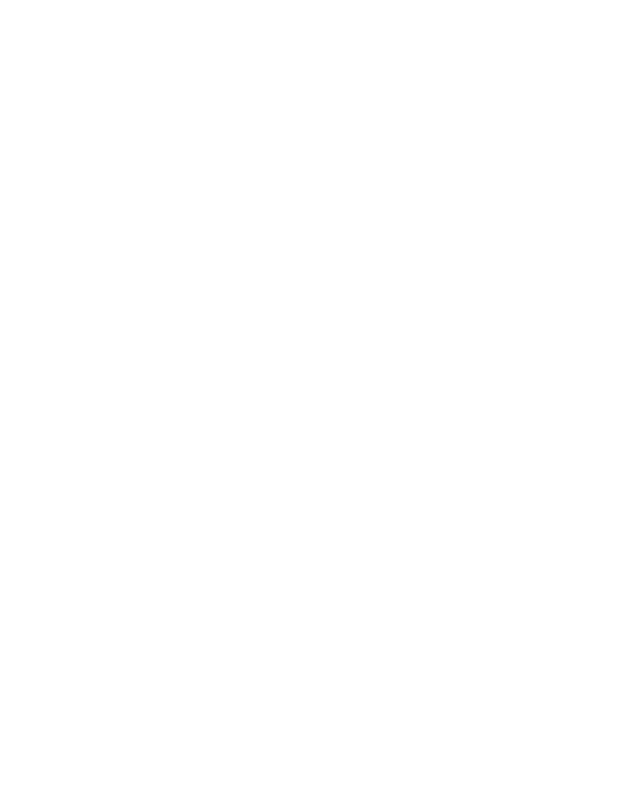
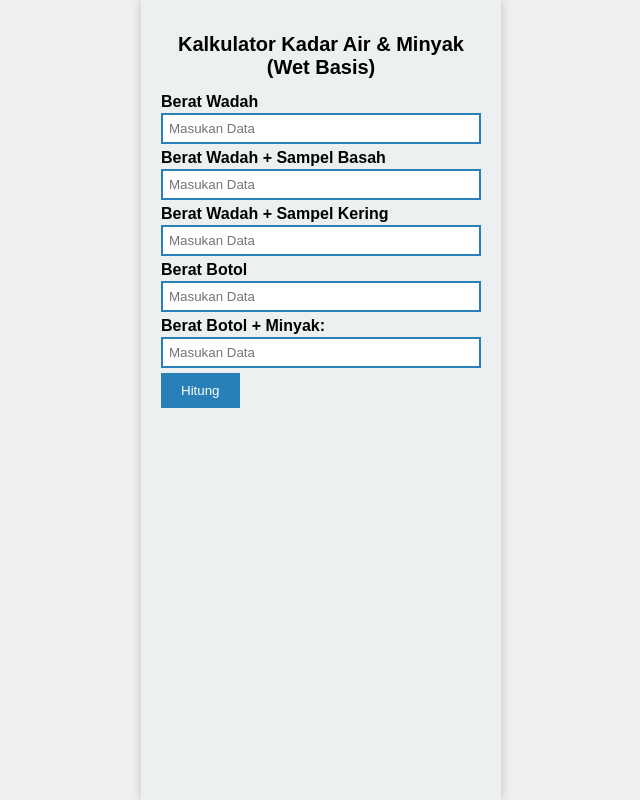
Before and after one commit to mzulkifli2309/kalkulator, a plain HTML site: page index.html in a window 1280 px wide. Shown: the whole page, without its empty margins (319-959 px from the left). Drawn offline with Linux system fonts and the light colour scheme.

Commit message:
upload yang ke 1

```diff
--- a/index.html
+++ b/index.html
@@ -1,11 +1,143 @@
 <!DOCTYPE html>
 <html lang="id">
-<head>
-    <meta charset="UTF-8">
-    <meta name="viewport" content="width=device-width, initial-scale=1.0">
-    <title>Document</title>
-</head>
-<body>
+  <head>
+    <meta charset="UTF-8" />
+    <meta
+      name="viewport"
+      content="width=360, initial-scale=1.0" />
+    <title>
+      Kalkulator moist dan kadar air
+    </title>
+    <style>
+      body {
+  font-family: Arial, sans-serif;
+        margin: 0;
+        padding: 0;
+        display: flex;
+        justify-content: center;
+        background-color: #f0f0f0;
+      }
+      .container {
+        width: 360px;
+        min-height: 100vh;
+        box-shadow: 0 0 10px
+          rgba(0, 0, 0, 0.2);
+        padding: 20px;
+        box-sizing: border-box;
+        background: #ecf0f1
+      }
+      h1 {
+        font-size: 20px;
+        text-align: center;
+      }
+    label {
+      margin-bottom: 2px;
+      display: block;
+      font-weight: bold;
+      color: #3498d;
 
-</body>
+    }
+    input {
+      width: 100%;
+      padding: 6px;
+      margin-bottom: 5px;
+      box-sizing: border-box;
+      border: 2px solid #2980b9;
+    }
+    button {
+      padding: 10px 20px;
+      background-color: #2980b9;
+      color: white;
+      border: none;
+      cursor: pointer;
+    }
+
+    button:hover {
+      background-color: aquamarine;
+    }
+
+    .output {
+      margin-top: 10px;
+      padding: 15px;
+      background: #ecf0f1;
+      border-radius: 6px;
+    }
+
+
+     table {
+      width: 100%;
+      border-collapse: collapse;
+      margin-top: 10px;
+    }
+
+    th, td {
+      padding: 8px;
+      border-bottom: 1px solid #bdc3c7;
+      text-align: left;
+    }
+
+    th {
+      background-color: #bdc3c7;
+    }
+    </style>
+
+  </head>
+  <body>
+    <div class="container">
+     <h1>Kalkulator Kadar Air & Minyak (Wet Basis)</h1>
+
+  <label>Berat Wadah</label>
+  <input type="number" id="wadah" step="0.0001" placeholder="Masukan Data" required onkeydown="pindah(event, 'basah')" />
+
+  <label>Berat Wadah + Sampel Basah</label>
+  <input type="number" id="basah" step="0.0001"  placeholder="Masukan Data" required  onkeydown="pindah(event, 'kering')"/>
+
+  <label>Berat Wadah + Sampel Kering</label>
+  <input type="number" id="kering" step="0.0001"  placeholder="Masukan Data" required  onkeydown="pindah(event, 'botol')"/>
+
+  <label>Berat Botol</label>
+  <input type="number" id="botol" step="0.0001"  placeholder="Masukan Data" required  onkeydown="pindah(event, 'botolMinyak')"/>
+
+  <label>Berat Botol + Minyak:</label>
+  <input type="number" id="botolMinyak" step="0.0001"  placeholder="Masukan Data" required />
+
+  <button onclick="hitung()">Hitung</button>
+
+  <div class="output" id="hasil"></div>
+
+  <script>
+    function pindah(e, nextId) {
+      if (e.key === "Enter") {
+        e.preventDefault();
+        document.getElementById(nextId).focus();
+      }
+    }
+    function hitung() {
+      const wadah = parseFloat(document.getElementById('wadah').value);
+      const basah = parseFloat(document.getElementById('basah').value);
+      const kering = parseFloat(document.getElementById('kering').value);
+      const botol = parseFloat(document.getElementById('botol').value);
+      const botolMinyak = parseFloat(document.getElementById('botolMinyak').value);
+
+      const beratBasah = basah - wadah;
+      const beratKering = kering - wadah;
+      const beratAir = beratBasah - beratKering;
+      const beratMinyak = botolMinyak - botol;
+
+      const kadarAir = (beratAir / beratBasah) * 100;
+      const kadarMinyak = (beratMinyak / beratBasah) * 100;
+
+      document.getElementById('hasil').innerHTML = `
+
+        <table>
+          <tr><td><strong>Kadar Air</strong></td><td><strong>${kadarAir.toFixed()} %</strong></td></tr>
+          <tr><td><strong>Kadar Minyak (Wet Basis)</strong></td><td><strong>${kadarMinyak.toFixed()} %</strong></td></tr>
+        </table>
+
+      `;
+    }
+  </script>
+    </div>
+
+  </body>
 </html>
```
